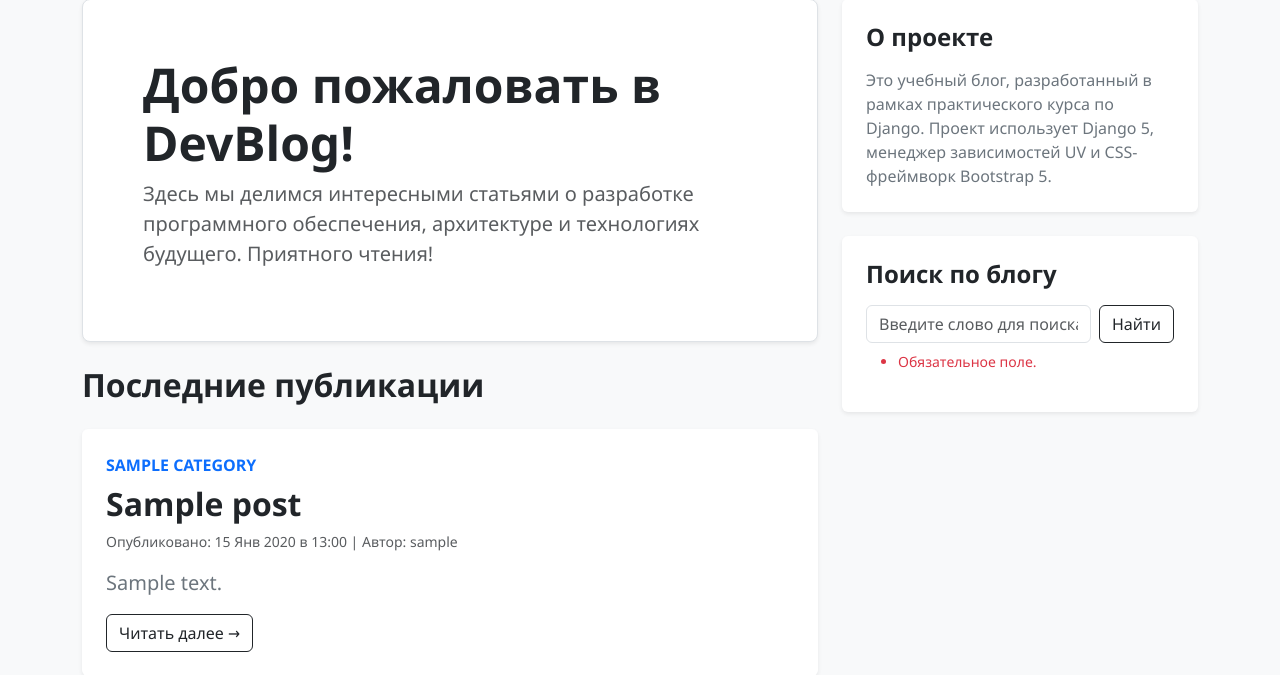
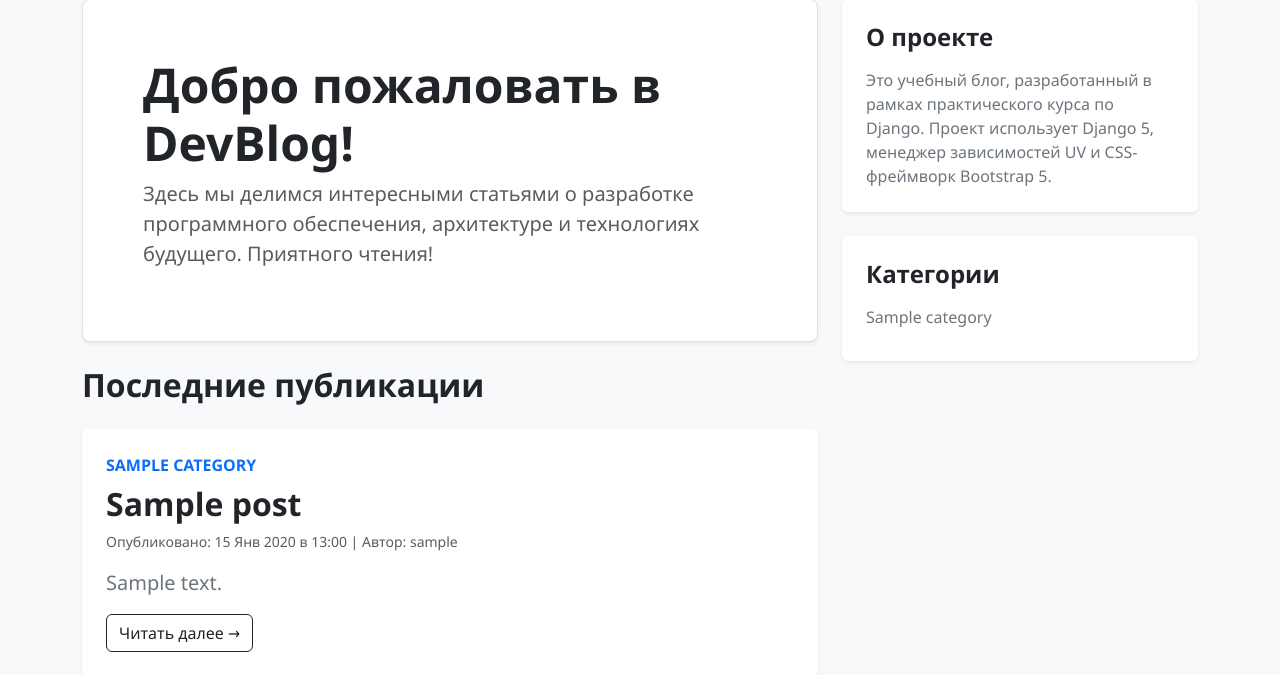
Before and after one commit to annasuravenkova/django_project, a Django app: page / in a window 1280 px wide. Shown: the part 105-780 px from the top of the page. Run offline with Django 5.2, Linux system fonts and the light colour scheme; tables that the repository leaves empty hold one stand-in row (values such as "Sample post"); parts of the project's set-up code (start-up, migrations or seed data) failed here and were passed over; some libraries are stand-ins or nearby versions.

Commit message:
lesson-9

```diff
--- a/blog_app/forms.py
+++ b/blog_app/forms.py
@@ -5,11 +5,10 @@ from blog_app.models import Post, Category
 class PostForm(forms.ModelForm):
     class Meta:
         model = Post
-        fields = ['title', 'content', 'author', 'category']
+        fields = ['title', 'content', 'category']
         widgets = {
             'title': forms.TextInput(attrs={'class': 'form-control'}),
             'content': forms.Textarea(attrs={'class': 'form-control'}),
-            'author': forms.Select(attrs={'class': 'form-select'}),
             'category': forms.Select(attrs={'class': 'form-select'}),
         }
 
--- /dev/null
+++ b/blog_app/mixins.py
@@ -0,0 +1,16 @@
+from django.core.exceptions import PermissionDenied
+
+class TitleMixin:
+    title = None
+
+    def get_context_data(self, **kwargs):
+        context = super().get_context_data(**kwargs)
+        if self.title:
+            context['title'] = self.title
+        return context
+
+class StaffRequiredMixin:
+    def dispatch(self, request, *args, **kwargs):
+        if not request.user.is_authenticated or not request.user.is_staff:
+            raise PermissionDenied('Доступ только для сотрудников')
+        return super().dispatch(request, *args, **kwargs)
--- a/blog_app/urls.py
+++ b/blog_app/urls.py
@@ -4,7 +4,7 @@ from blog_app import views
 app_name = 'blog'
 
 urlpatterns = [
-    path("", views.index, name="index_page"),
+    path("", views.IndexView.as_view(), name="index_page"),
     path("posts/", views.PostListView.as_view(), name="posts_list"),
     path('posts/create/', views.PostCreateView.as_view(), name="post_create"),
     path('posts/<slug:post_slug>/', views.PostDetailView.as_view(), name="posts_detail"),
--- a/blog_app/views.py
+++ b/blog_app/views.py
@@ -1,24 +1,43 @@
 from django.shortcuts import get_object_or_404, redirect
+
+from blog_app.mixins import TitleMixin
 from blog_app.models import Category, Post
 from django.shortcuts import render
-from blog_app.forms import PostForm, SearchForm, CategoryForm
+from blog_app.forms import PostForm, CategoryForm
 from pytils.translit import slugify
-from django.views.generic import ListView, DetailView, CreateView, UpdateView, DeleteView
+from django.views.generic import ListView, DetailView, CreateView, UpdateView, DeleteView, TemplateView
 from django.urls import reverse_lazy
+from blog_app.mixins import StaffRequiredMixin
 
 
-def index(request):
-    search_form = SearchForm(request.GET)
-    posts = Post.objects.filter(published=True)
-    if search_form.is_valid():
-        query = search_form.cleaned_data.get('query')
-        posts = posts.filter(title__icontains=query)
-        posts = posts[:5]
-    context = {
-        'posts': posts,
-        'search_form': search_form
-    }
-    return render(request, 'blog/index.html', context)
+# def index(request):
+#     search_form = SearchForm(request.GET)
+#     posts = Post.objects.filter(published=True)
+#     if search_form.is_valid():
+#         query = search_form.cleaned_data.get('query')
+#         posts = posts.filter(title__icontains=query)
+#         posts = posts[:5]
+#     context = {
+#         'posts': posts,
+#         'search_form': search_form
+#     }
+#     return render(request, 'blog/index.html', context)
+
+class IndexView(TitleMixin, TemplateView):
+    template_name = 'blog/index.html'
+    title = 'Главная'
+    def get_context_data(self, **kwargs):
+        context = super().get_context_data(**kwargs)
+        context['latest_posts'] = Post.objects.filter(published=True).select_related('category', 'author')[:5]
+        context['categories'] = Category.objects.all()
+        return context
+
+
+
+
+
+
+
 
 # def posts_list(request):
 #     posts = Post.objects.filter(published=True)
@@ -30,13 +49,15 @@ def index(request):
 #
 #     return render(request, 'blog/posts_list.html', context)
 
-class PostListView(ListView):
+class PostListView(TitleMixin, ListView):
     model = Post
     template_name = 'blog/posts_list.html'
     context_object_name = 'posts'
     paginate_by = 5
+    # title = 'Список статей'
     def get_queryset(self):
-        return Post.objects.filter(published=True)
+        return Post.objects.filter(published=True).select_related('category', 'author')
+
 
 # def posts_detail(request, post_slug):
 #     post = get_object_or_404(Post, slug=post_slug)
@@ -48,6 +69,9 @@ class PostDetailView(DetailView):
     model = Post
     template_name = 'blog/post_detail.html'
     slug_url_kwarg = 'post_slug'
+
+    def get_queryset(self, *args, **kwargs):
+        return Post.objects.select_related('category', 'author')
 
 def categories_list(request):
     categories = Category.objects.all()
@@ -96,11 +120,12 @@ class PostFormBase:
     form_class = PostForm
     success_url = reverse_lazy('blog:index_page')
 
-class PostCreateView(PostFormBase, CreateView):
+class PostCreateView(StaffRequiredMixin, PostFormBase, CreateView):
     template_name = 'blog/post_create.html'
 
     def form_valid(self, form):
         form.instance.slug = slugify(form.instance.title)
+        form.instance.author = self.request.user
         return super().form_valid(form)
 
 # def post_edit(request, post_slug):
--- a/templates/blog/index.html
+++ b/templates/blog/index.html
@@ -2,7 +2,7 @@
 {% load static %}
 
 {% block title %}
-    Главная страница - {{ block.super }}
+{{ title }} - {{ block.super }}
 {% endblock %}
 
 {% block content %}
@@ -21,7 +21,7 @@
 
             <h2 class="mb-4 fw-bold">Последние публикации</h2>
 
-            {% for post in posts %}
+            {% for post in latest_posts %}
                 <article class="card mb-4 border-0 shadow-sm">
                     <div class="card-body p-4">
                         <!-- Заголовок категории (если она есть) -->
@@ -76,24 +76,21 @@
                 </div>
             </div>
 
-            <!-- Новая карточка: Поиск по блогу -->
+            <!-- Карточка "Категории" -->
             <div class="card border-0 shadow-sm mb-4">
                 <div class="card-body p-4">
-                    <h4 class="fw-bold mb-3">Поиск по блогу</h4>
-                    <form method="get" action="" class="d-flex" role="search">
-                        <input type="text"
-                               name="query"
-                               value="{{ request.GET.query|default:'' }}"
-                               class="form-control"
-                               placeholder="Введите слово для поиска...">
-                        <button class="btn btn-outline-dark ms-2" type="submit">Найти</button>
-                    </form>
-                    <!-- Опционально: вывод ошибок валидации, если они есть в переданной форме -->
-                    {% if search_form.query.errors %}
-                        <div class="text-danger small mt-2">
-                            {{ search_form.query.errors }}
-                        </div>
-                    {% endif %}
+                    <h4 class="fw-bold mb-3">Категории</h4>
+                    <ul class="list-unstyled mb-0">
+                        {% for category in categories %}
+                            <li class="mb-2">
+                                <a href="#" class="text-decoration-none text-secondary">
+                                    {{ category.title }}
+                                </a>
+                            </li>
+                        {% empty %}
+                            <li class="text-muted">Категории отсутствуют</li>
+                        {% endfor %}
+                    </ul>
                 </div>
             </div>
         </div>
--- a/templates/blog/posts_list.html
+++ b/templates/blog/posts_list.html
@@ -1,6 +1,7 @@
 {% extends "base.html" %}
 
-{% block title %}Категории публикаций — {{ block.super }}{% endblock %}
+{% block title %}
+    {% if title %} {{ title }} {% else %}Опубликованные статьи{% endif %} — {{ block.super }}{% endblock %}
 
 {% block content %}
 <div class="row justify-content-center">
```
